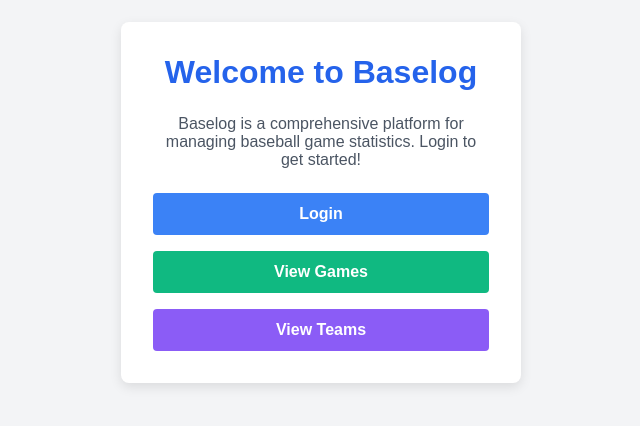
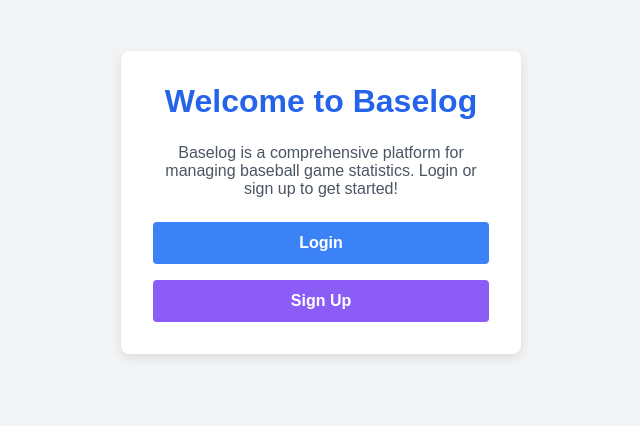
Before and after one commit to bakushoda/baselog-frontend, a Next.js app: page / in a window 1280 px wide. Shown: the part 198-624 px from the top of the page, without its empty margins (319-959 px from the left). Built offline with nearby package versions, Linux system fonts and the light colour scheme.

Commit message:
change: index page

```diff
--- a/src/app/page.tsx
+++ b/src/app/page.tsx
@@ -10,18 +10,21 @@ export default function Home() {
       <Container>
         <Title>Welcome to Baselog</Title>
         <Description>
-          Baselog is a comprehensive platform for managing baseball game statistics. Login to get started!
+          Baselog is a comprehensive platform for managing
+          baseball game statistics. Login or sign up to get
+          started!
         </Description>
 
         <ButtonContainer>
           <StyledLink href="/login">Login</StyledLink>
-          <StyledLink href="/games" color="green">View Games</StyledLink>
-          <StyledLink href="/teams" color="purple">View Teams</StyledLink>
+          <StyledLink href="/register" color="purple">
+            Sign Up
+          </StyledLink>
         </ButtonContainer>
       </Container>
     </Main>
   );
-};
+}
 
 const Main = styled.main`
   display: flex;
@@ -63,7 +66,8 @@ const ButtonContainer = styled.div`
 const StyledLink = styled(Link)<{ color?: string }>`
   display: block;
   padding: 0.75rem 1rem;
-  background-color: ${({ color }) => (color === 'green' ? '#10b981' : color === 'purple' ? '#8b5cf6' : '#3b82f6')};
+  background-color: ${({ color }) =>
+    color === 'purple' ? '#8b5cf6' : '#3b82f6'};
   color: white;
   font-weight: 600;
   border-radius: 4px;
@@ -72,6 +76,7 @@ const StyledLink = styled(Link)<{ color?: string }>`
   transition: background-color 0.3s ease;
 
   &:hover {
-    background-color: ${({ color }) => (color === 'green' ? '#059669' : color === 'purple' ? '#7c3aed' : '#2563eb')};
+    background-color: ${({ color }) =>
+      color === 'purple' ? '#7c3aed' : '#2563eb'};
   }
 `;
```
Also changed, not shown: 1 other file (tests, documents, lock files or other folders).
